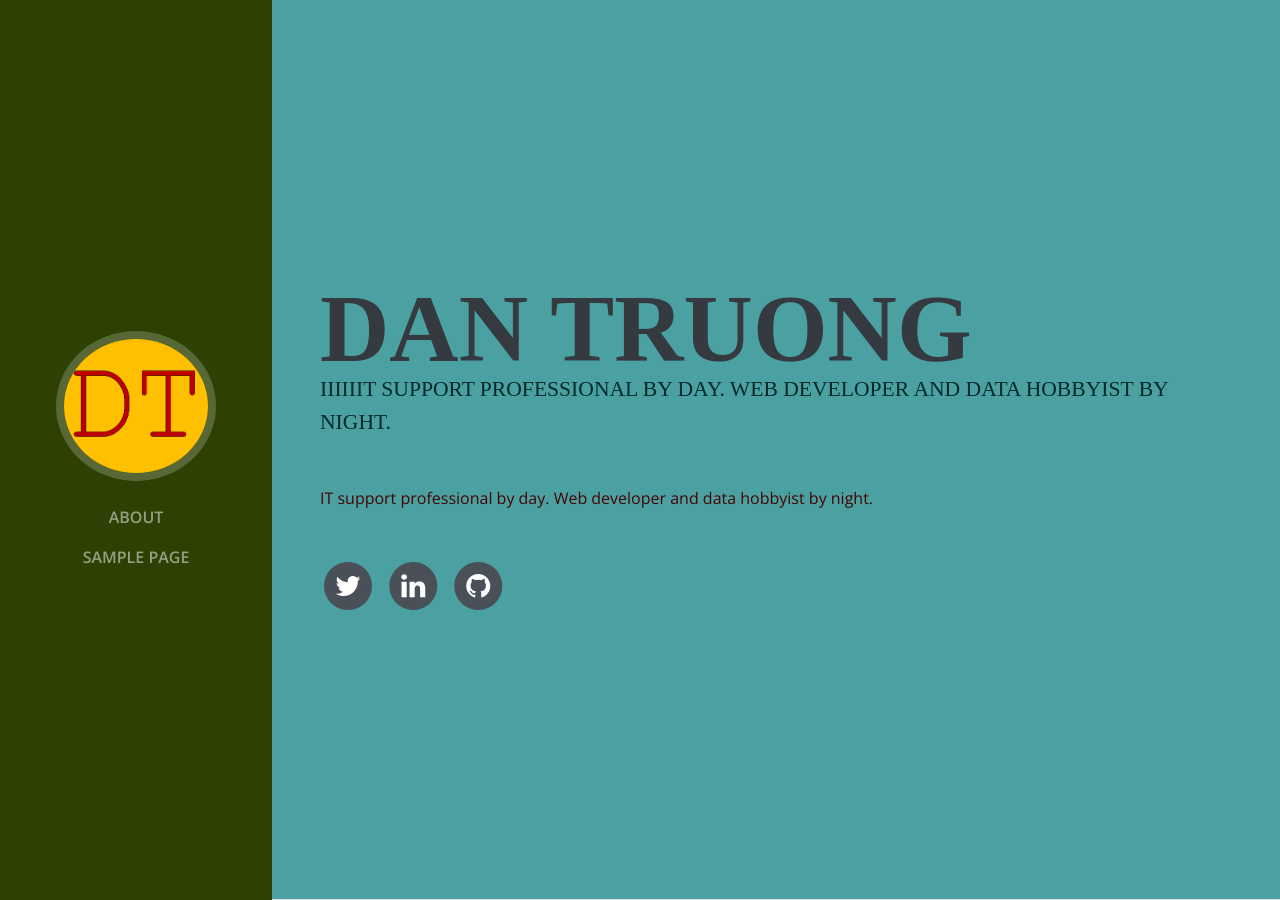
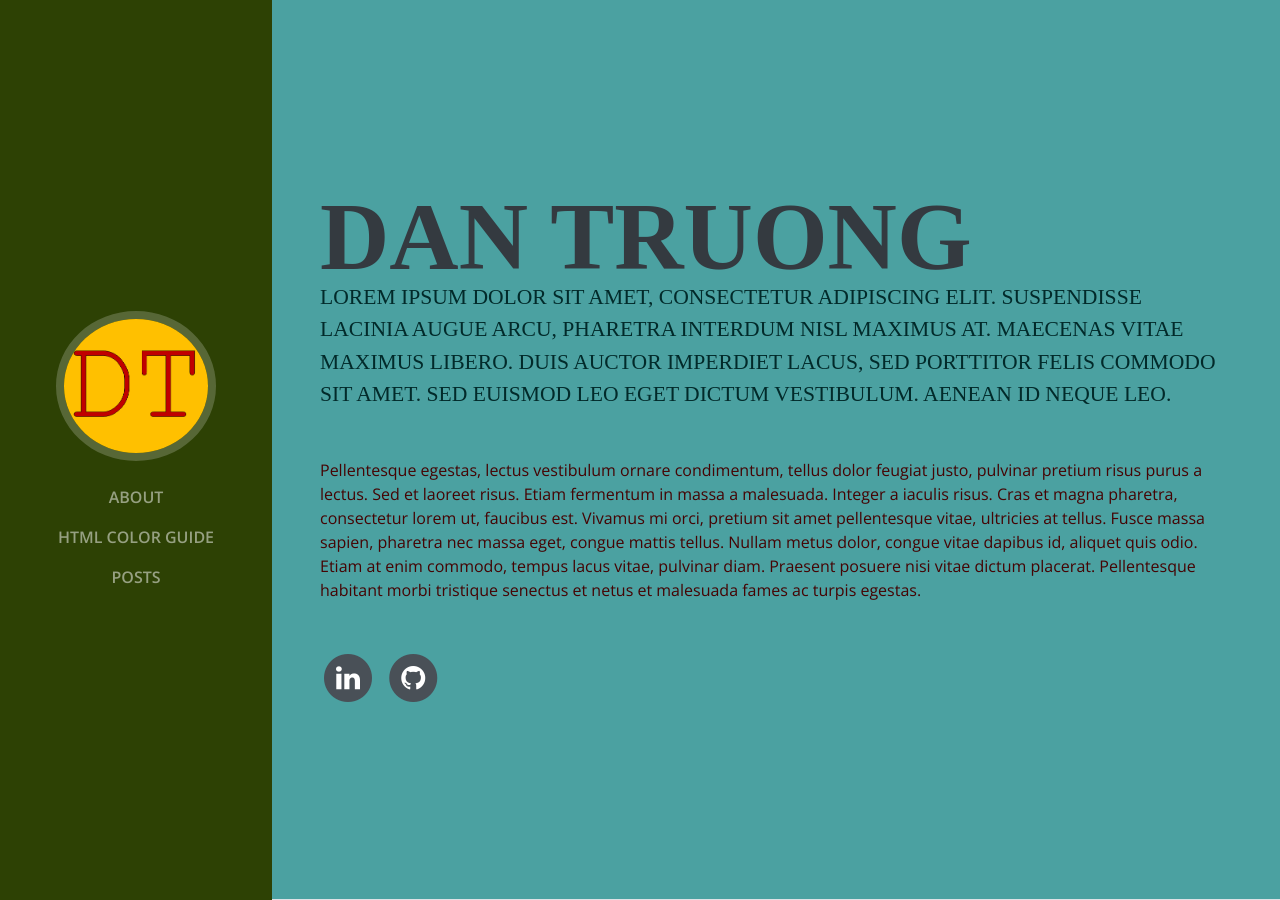
Before and after one commit to DanTruong/DanTruong.github.io, a Jekyll site: the page built from index.md, in a window 1280 px wide and 900 px high. Built offline with Jekyll 4.4.1, drawn with Linux system fonts in a browser that asks for light colours; some web fonts are replaced; some of the changed text lies outside the part shown.

```diff
--- a/_config.yml
+++ b/_config.yml
@@ -16,12 +16,12 @@
 title: Dan Truong
 email: dtruongservices@gmail.com
 tagline: >-
-    IIIIIIT support professional by day. Web developer and data hobbyist by night.
+    Lorem ipsum dolor sit amet, consectetur adipiscing elit. Suspendisse lacinia augue arcu, pharetra interdum nisl maximus at. Maecenas vitae maximus libero. Duis auctor imperdiet lacus, sed porttitor felis commodo sit amet. Sed euismod leo eget dictum vestibulum. Aenean id neque leo.
 description: >-
-    IT support professional by day. Web developer and data hobbyist by night.
+    Pellentesque egestas, lectus vestibulum ornare condimentum, tellus dolor feugiat justo, pulvinar pretium risus purus a lectus. Sed et laoreet risus. Etiam fermentum in massa a malesuada. Integer a iaculis risus. Cras et magna pharetra, consectetur lorem ut, faucibus est. Vivamus mi orci, pretium sit amet pellentesque vitae, ultricies at tellus. Fusce massa sapien, pharetra nec massa eget, congue mattis tellus. Nullam metus dolor, congue vitae dapibus id, aliquet quis odio. Etiam at enim commodo, tempus lacus vitae, pulvinar diam. Praesent posuere nisi vitae dictum placerat. Pellentesque habitant morbi tristique senectus et netus et malesuada fames ac turpis egestas.
 baseurl: "" # the subpath of your site, e.g. /blog
 url: "" # the base hostname & protocol for your site, e.g. http://example.com
-twitter_username: jekyllrb
+#twitter_username: jekyllrb
 github_username:  dantruong
 linkedin_username:  dantruong52435
 
--- a/_includes/header.html
+++ b/_includes/header.html
@@ -24,8 +24,10 @@
 					<a class="nav-link js-scroll-trigger" href="{{ my_page.url | relative_url }}">{{ my_page.title | escape }}</a>
 
 				{% endif %}
+
 				</li>
           {% endfor %}
+				<li class="nav-item"><a class="nav-link js-scroll-trigger" href="{{ site.url }}/#posts">Posts</a></li>
 		</ul>
 	</div>
 
--- a/_includes/icon-linkedin.html
+++ b/_includes/icon-linkedin.html
@@ -1,4 +1,4 @@
-<a href="https://linkedin.com/{{ include.username }}">
+<a href="https://linkedin.com/in/{{ include.username }}">
 	<span class="fa-stack fa-lg">
 	<i class="fa fa-circle fa-stack-2x"></i>
 	<i class="fa fa-linkedin fa-stack-1x fa-inverse"></i>
--- a/_layouts/home.html
+++ b/_layouts/home.html
@@ -33,7 +33,7 @@ layout: default
 </section>
 
 
-<section class="resume-section p-3 p-lg-5 d-flex flex-column" id="experience">
+<section class="resume-section p-3 p-lg-5 d-flex flex-column" id="posts">
 	<div class="my-auto">
 		<h2 class="mb-5">Posts</h2>
 
```
Also changed, not shown: _posts/2017-11-09-color-guide.markdown (added, +12 -0 lines), _posts/2017-11-09-ddrtf-update.markdown (added, +12 -0 lines), htmlcolor.md (added, +18 -0 lines), sample.md (deleted, +0 -11 lines).
